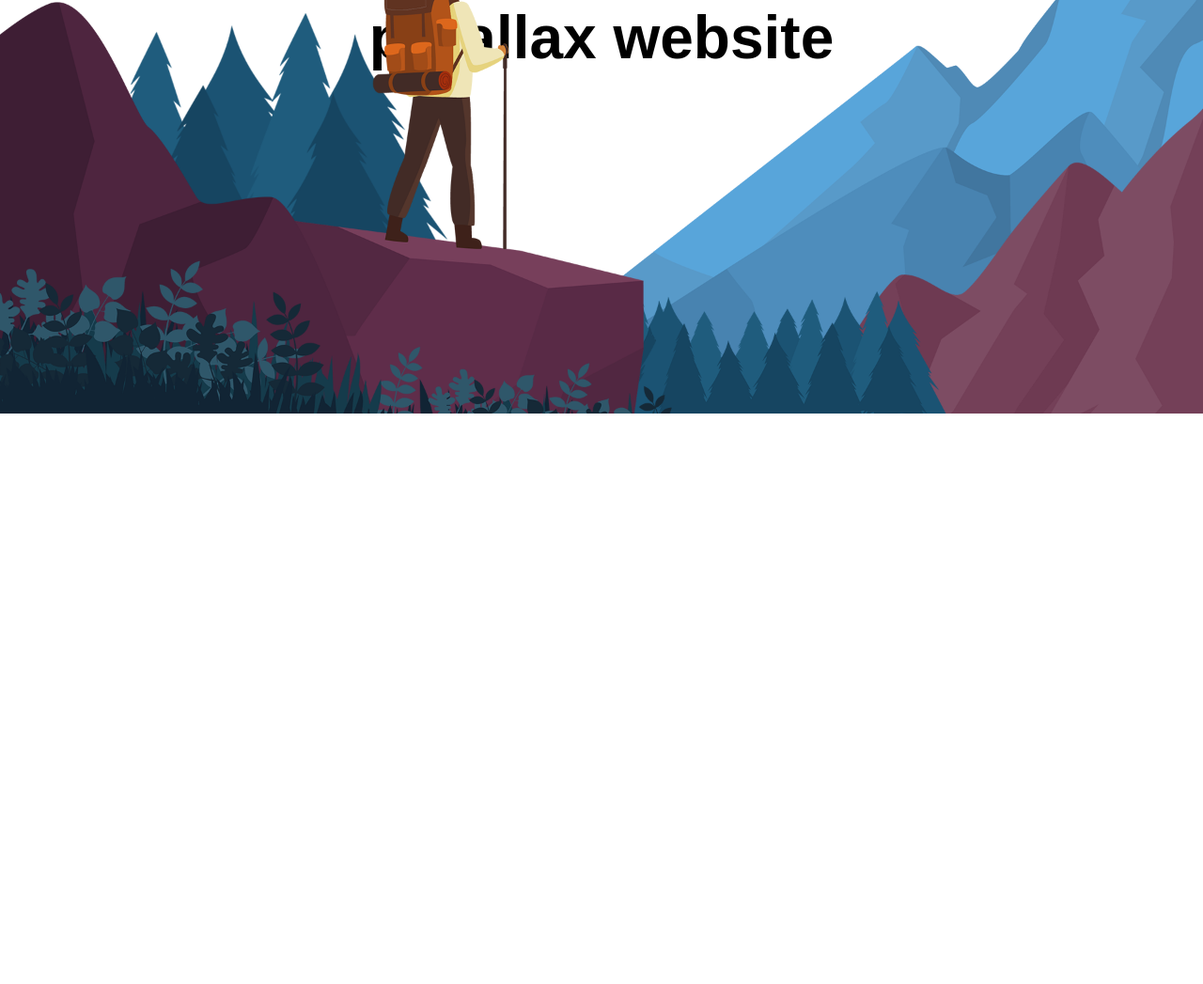
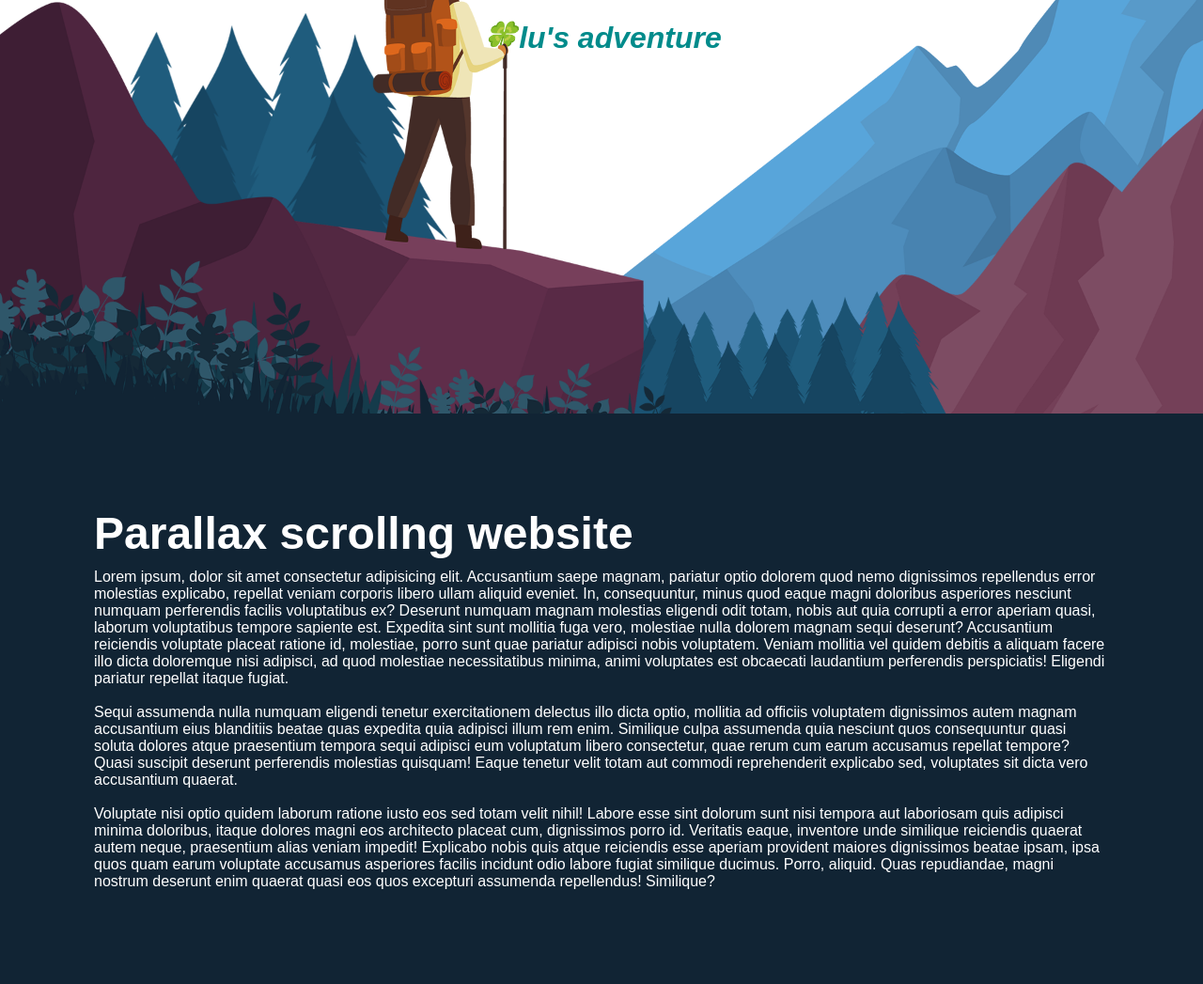
Before and after one commit to emmydex/parallax-, a plain HTML site: page index.html in a window 1280 px wide. Shown: the part 360-1407 px from the top of the page at 94% size. Before the commit the page ends 800 px from the top, so only its background shows below. Drawn offline with nearby package versions, Linux system fonts and the light colour scheme.

```diff
--- a/css/style.css
+++ b/css/style.css
@@ -74,5 +74,26 @@ header {
     position: absolute;
     top: 50%;
     transform: translateY(-50%);
-    font-size: 4em;
+    font-size: 2em;
+    font-weight: 800;
+    color: darkcyan;
+    font-style: italic;
 }
+
+.sec {
+    position: relative;
+    padding: 100px;
+    background: #112434;
+}
+
+.sec h2{
+    font-size: 3em;
+    color: #fff;
+    margin-bottom: 10px;
+}
+
+.sec p {
+    font-size: 1em;
+    color: #fff;
+    font-weight: 300;
+}
--- a/index.html
+++ b/index.html
@@ -18,13 +18,53 @@
     </header>
 
     <section class="parallax">
-        <h2 id="text">parallax website</h2>
-        <img src="images/monutain_01.png" id="m1">
-        <img src="images/trees_02.png" id="t2">
-        <img src="images/monutain_02.png" id="m2">
-        <img src="images/trees_01.png" id="t1">
-        <img src="images/man.png" id="man">
-        <img src="images/plants.png" id="plants">
+      <h2 id="text">🍀lu's adventure</h2>
+      <img src="images/monutain_01.png" id="m1" />
+      <img src="images/trees_02.png" id="t2" />
+      <img src="images/monutain_02.png" id="m2" />
+      <img src="images/trees_01.png" id="t1" />
+      <img src="images/man.png" id="man" />
+      <img src="images/plants.png" id="plants" />
     </section>
+    <section class="sec">
+      <h2>Parallax scrollng website</h2>
+      <p>
+        Lorem ipsum, dolor sit amet consectetur adipisicing elit. Accusantium
+        saepe magnam, pariatur optio dolorem quod nemo dignissimos repellendus
+        error molestias explicabo, repellat veniam corporis libero ullam aliquid
+        eveniet. In, consequuntur, minus quod eaque magni doloribus asperiores
+        nesciunt numquam perferendis facilis voluptatibus ex? Deserunt numquam
+        magnam molestias eligendi odit totam, nobis aut quia corrupti a error
+        aperiam quasi, laborum voluptatibus tempore sapiente est. Expedita sint
+        sunt mollitia fuga vero, molestiae nulla dolorem magnam sequi deserunt?
+        Accusantium reiciendis voluptate placeat ratione id, molestiae, porro
+        sunt quae pariatur adipisci nobis voluptatem. Veniam mollitia vel quidem
+        debitis a aliquam facere illo dicta doloremque nisi adipisci, ad quod
+        molestiae necessitatibus minima, animi voluptates est obcaecati
+        laudantium perferendis perspiciatis! Eligendi pariatur repellat itaque
+        fugiat.<br /><br />Sequi assumenda nulla numquam eligendi tenetur
+        exercitationem delectus illo dicta optio, mollitia ad officiis
+        voluptatem dignissimos autem magnam accusantium eius blanditiis beatae
+        quas expedita quia adipisci illum rem enim. Similique culpa assumenda
+        quia nesciunt quos consequuntur quasi soluta dolores atque praesentium
+        tempora sequi adipisci eum voluptatum libero consectetur, quae rerum cum
+        earum accusamus repellat tempore? Quasi suscipit deserunt perferendis
+        molestias quisquam! Eaque tenetur velit totam aut commodi reprehenderit
+        explicabo sed, voluptates sit dicta vero accusantium quaerat.<br /><br />Voluptate
+        nisi optio quidem laborum ratione iusto eos sed totam velit nihil!
+        Labore esse sint dolorum sunt nisi tempora aut laboriosam quis adipisci
+        minima doloribus, itaque dolores magni eos architecto placeat cum,
+        dignissimos porro id. Veritatis eaque, inventore unde similique
+        reiciendis quaerat autem neque, praesentium alias veniam impedit!
+        Explicabo nobis quis atque reiciendis esse aperiam provident maiores
+        dignissimos beatae ipsam, ipsa quos quam earum voluptate accusamus
+        asperiores facilis incidunt odio labore fugiat similique ducimus. Porro,
+        aliquid. Quas repudiandae, magni nostrum deserunt enim quaerat quasi eos
+        quos excepturi assumenda repellendus! Similique?
+      </p>
+    </section>
+    <script src="https://cdn.jsdelivr.net/npm/gsap@3.12.5/dist/gsap.min.js"></script>
+
+    <script src="https://cdn.jsdelivr.net/npm/gsap@3.12.5/dist/ScrollTrigger.min.js"></script>
   </body>
 </html>
```
